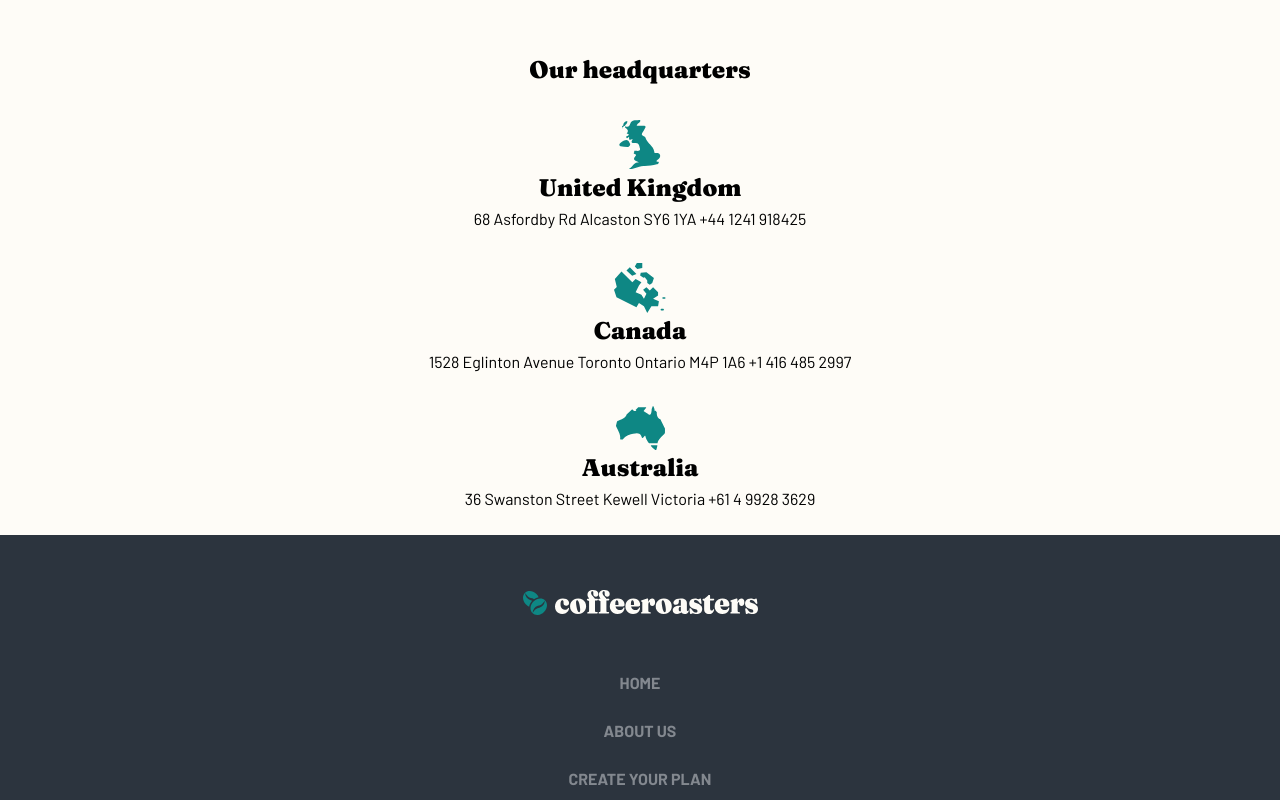
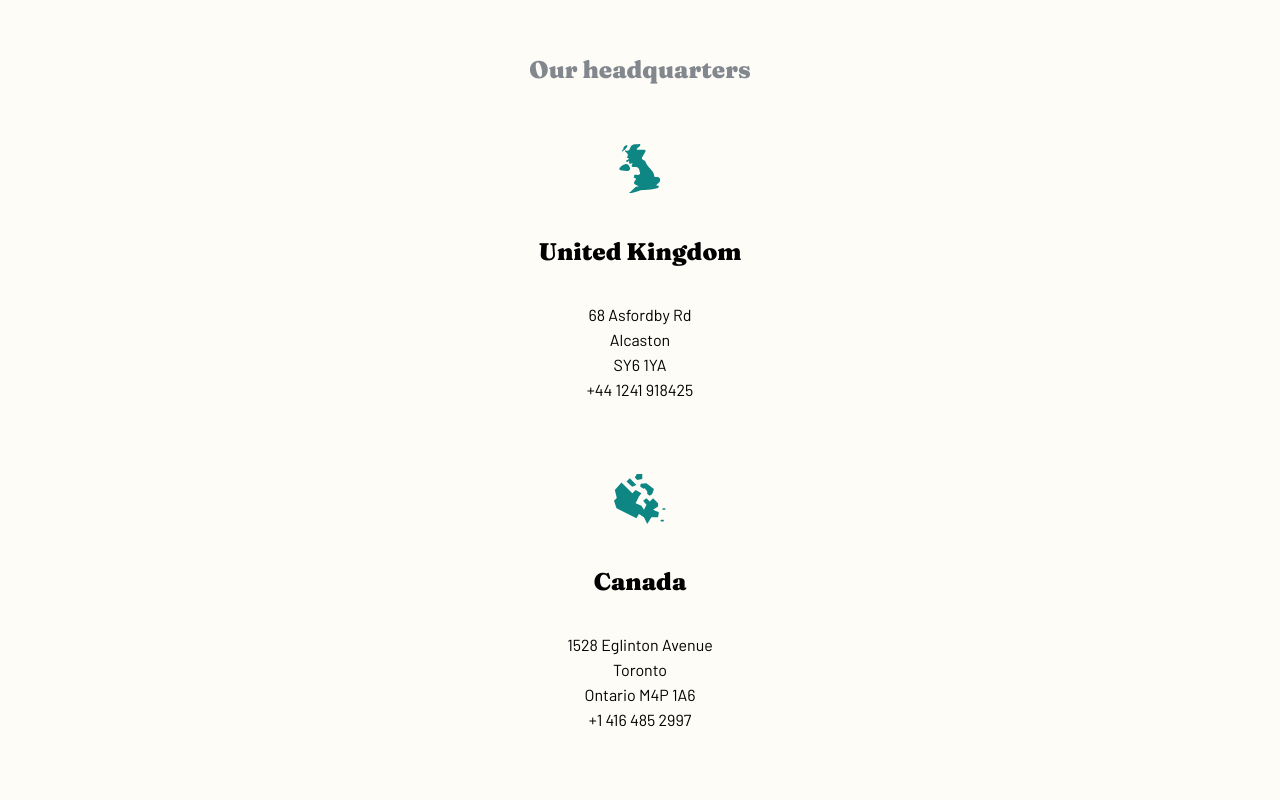
Before and after one commit to kebin20/coffee-roasters-website, a React (Vite) app: page / in a window 1280 px wide. Shown: the part 2120-2920 px from the top of the page. Built offline with nearby package versions, Linux system fonts and the light colour scheme.

Commit message:
style: completed hq section styling

```diff
--- a/src/Pages/AboutUs.jsx
+++ b/src/Pages/AboutUs.jsx
@@ -71,19 +71,49 @@ export default function AboutUs() {
           <div className={styles.countryWrapper}>
             <img className={styles.mapImages} src={uk} alt="image of UK map" />
             <h2>United Kingdom</h2>
-              <p>68 Asfordby Rd Alcaston SY6 1YA +44 1241 918425</p>
-            </div>
-            <div className={styles.countryWrapper}>
-              <img className={styles.mapImages} src={canada} alt="image of Canada map" />
-              <h2>Canada</h2>
             <p>
-                1528 Eglinton Avenue Toronto Ontario M4P 1A6 +1 416 485 2997
+              68 Asfordby Rd
+              <br />
+              Alcaston
+              <br />
+              SY6 1YA
+              <br />
+              +44 1241 918425
             </p>
           </div>
           <div className={styles.countryWrapper}>
-              <img className={styles.mapImages} src={australia} alt="image of Australia map" />
+            <img
+              className={styles.mapImages}
+              src={canada}
+              alt="image of Canada map"
+            />
+            <h2>Canada</h2>
+            <p>
+              1528 Eglinton Avenue
+              <br />
+              Toronto
+              <br />
+              Ontario M4P 1A6
+              <br />
+              +1 416 485 2997
+            </p>
+          </div>
+          <div className={styles.countryWrapper}>
+            <img
+              className={styles.mapImages}
+              src={australia}
+              alt="image of Australia map"
+            />
             <h2>Australia</h2>
-              <p>36 Swanston Street Kewell Victoria +61 4 9928 3629</p>
+            <p>
+              36 Swanston Street
+              <br />
+              Kewell
+              <br />
+              Victoria
+              <br />
+              +61 4 9928 3629
+            </p>
           </div>
         </section>
 
--- a/src/Pages/AboutUs.module.css
+++ b/src/Pages/AboutUs.module.css
@@ -68,21 +68,27 @@
 .hqContainer {
   display: grid;
   gap: 2em;
-  margin: 1.5em;
+  margin: 7em 1.5em;
   text-align: center;
   justify-items: center;
 }
 
-.hqTitle
-
 .countryWrapper {
   display: flex;
+  flex-direction: column;
+  gap: 2em;
+  padding: 1em;
+  align-items: center;
 }
 
 .mapImages {
   margin: auto;
+  padding: 0.5em;
 }
 
+.hqTitle {
+  color: var(--Grey);
+}
 
 /* Tablet portrait and larger */
 @media only screen and (min-width: 600px) {
```
Also changed, not shown: 1 other file (tests, documents, lock files or other folders). Lines whose indentation alone changed are shown as unchanged.
